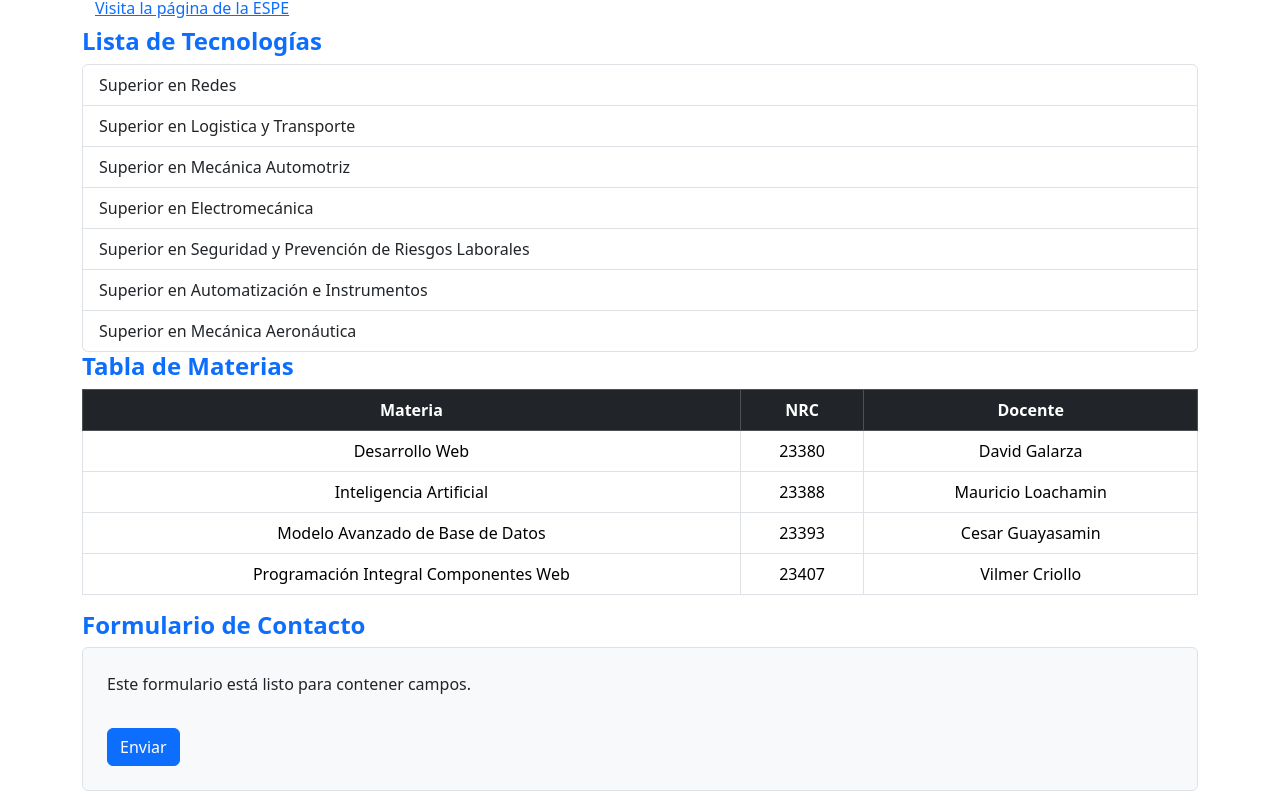
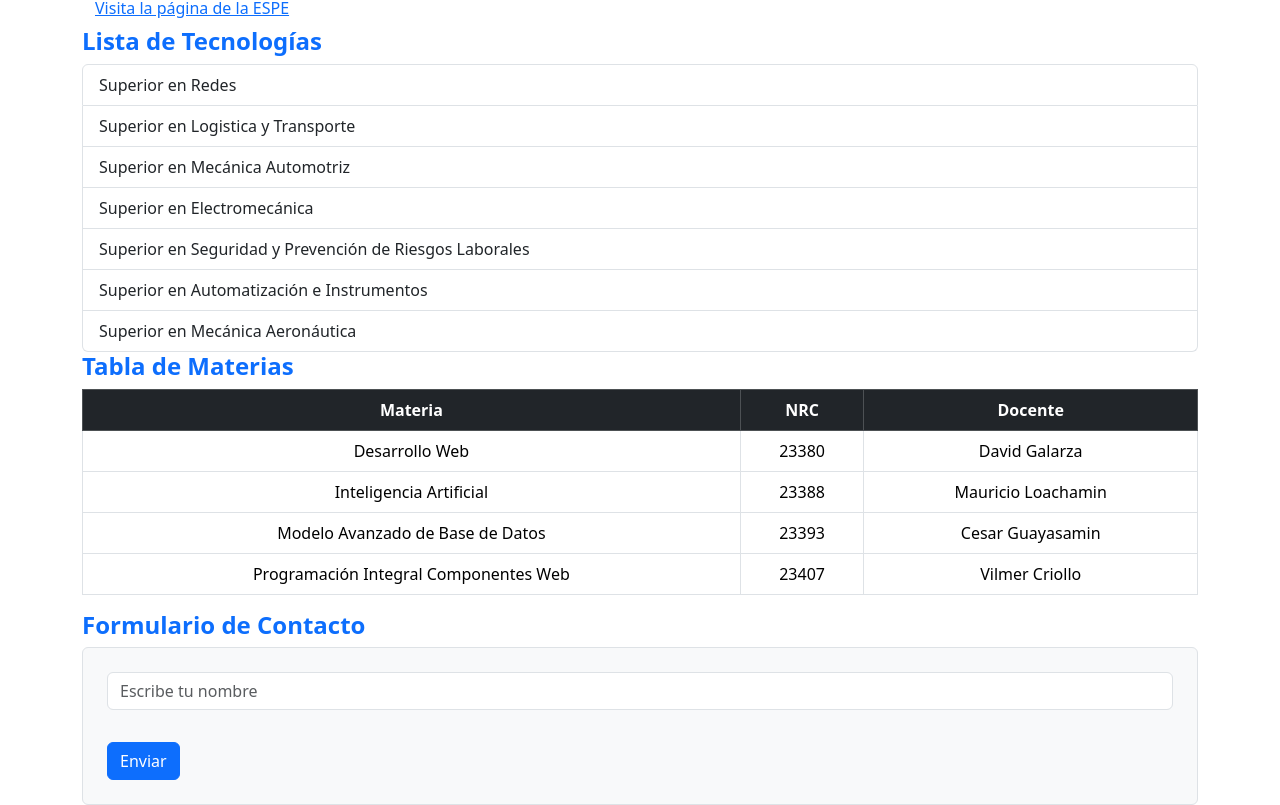
Before and after one commit to Willianh25/pry_componentes_react, a React (Create React App) app: page / in a window 1280 px wide. Shown: the part 829-1634 px from the top of the page. Built offline with nearby package versions, Linux system fonts and the light colour scheme.

Commit message:
Se creó el componente Input genérico con props type, placeholder, value y onChange, y se añade al App.js

```diff
--- a/src/App.js
+++ b/src/App.js
@@ -6,6 +6,9 @@ import Lista from "./components/Lista";
 import Tabla from "./components/Tabla";
 import Formulario from "./components/Formulario";
 import Boton from "./components/Boton";
+import Input from "./components/Input";
+import { useState } from "react";
+
 
 function App() {
 
@@ -33,6 +36,9 @@ function App() {
   const enviarFormulario = () => {
     alert("Formulario enviado con éxito");
   };
+
+  const [nombre, setNombre] = useState("");
+
 
   return (
     <div className="container mt-5">
@@ -64,8 +70,13 @@ function App() {
 
       <Titulo texto="Formulario de Contacto" nivel={4} />
       <Formulario>
-        <p>Este formulario está listo para contener campos.</p>
-        <Boton texto="Enviar" onClick={enviarFormulario} />
+       <Input
+          type="text"
+          placeholder="Escribe tu nombre"
+          value={nombre}
+          onChange={(e) => setNombre(e.target.value)}
+        />
+        <Boton texto="Enviar" onClick={() => alert("Nombre ingresado: " + nombre)} />
       </Formulario>
     </div>
   );
--- /dev/null
+++ b/src/components/Input.js
@@ -0,0 +1,20 @@
+// Este componente muestra un input genérico.
+// Recibe las siguientes props:
+// - type: tipo de input (text, password, email, etc.)
+// - placeholder: texto de ayuda dentro del campo
+// - value: el valor actual del input
+// - onChange: función que se llama cuando el contenido cambia
+
+function Input(props) {
+  return (
+    <input
+      type={props.type}
+      placeholder={props.placeholder}
+      value={props.value}
+      onChange={props.onChange}
+      className="form-control mb-3" // Clase de Bootstrap para buen diseño
+    />
+  );
+}
+
+export default Input;
```
